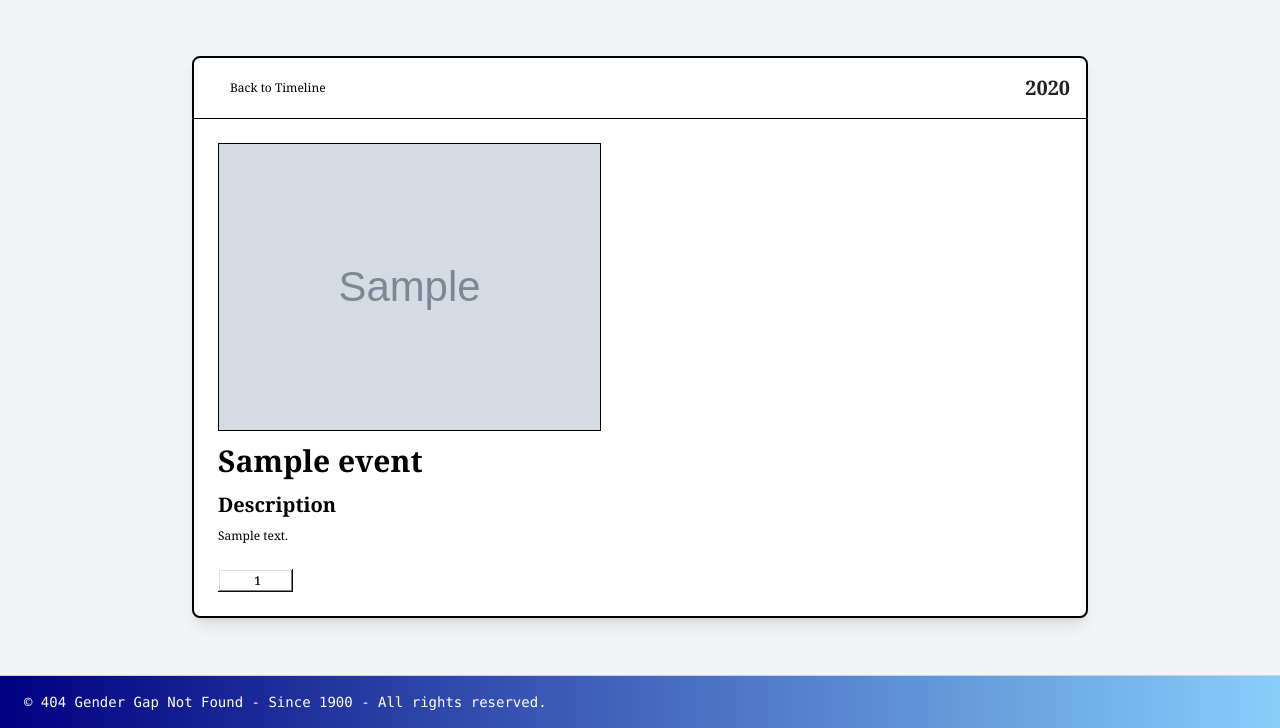
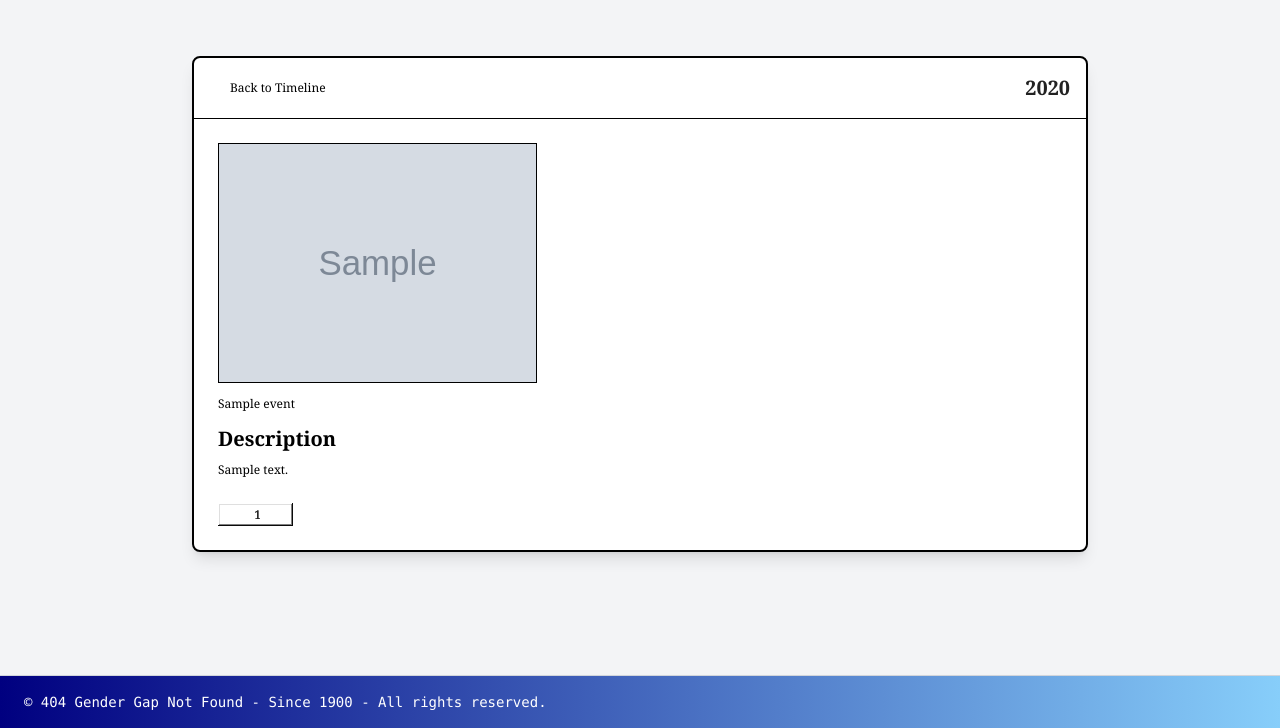
Before and after one commit to tgrey2024/2503-hackathon-team1, a Django app: template timeline/templates/timeline/honour.html in a window 1280 px wide. Shown: the part 72-800 px from the top of the page. Run offline with Django 5.2, Linux system fonts and the light colour scheme; the template is opened without the code that fills it: most values are stand-ins (such as "Sample title", 1, 10 or a date in 2020); grey boxes marked "Sample" are stand-in pictures; some libraries are stand-ins or nearby versions.

Commit message:
Adjust image size and update event title styling

```diff
--- a/timeline/templates/timeline/honour.html
+++ b/timeline/templates/timeline/honour.html
@@ -18,11 +18,11 @@
             <!-- Image if available -->
             {% if event.image %}
             <div class="card-image w-full">
-                <img src="{{ event.image.url }}" alt="{{ event.event }}" class="h-72 border border-black">
+                <img src="{{ event.image.url }}" alt="{{ event.event }}" class="h-60 object-cover border border-black">
             </div>
             {% endif %}
             <!-- Title -->
-            <h1 class="text-3xl font-bold my-3 text-black">{{ event.event }}</h1>
+            <h5 class="my-3 card-title text-black">{{ event.event }}</h5>
             <!-- Full description -->
             <div class="mb-6">
                 <h2 class="text-xl font-semibold mb-2 text-black">Description</h2>
```
